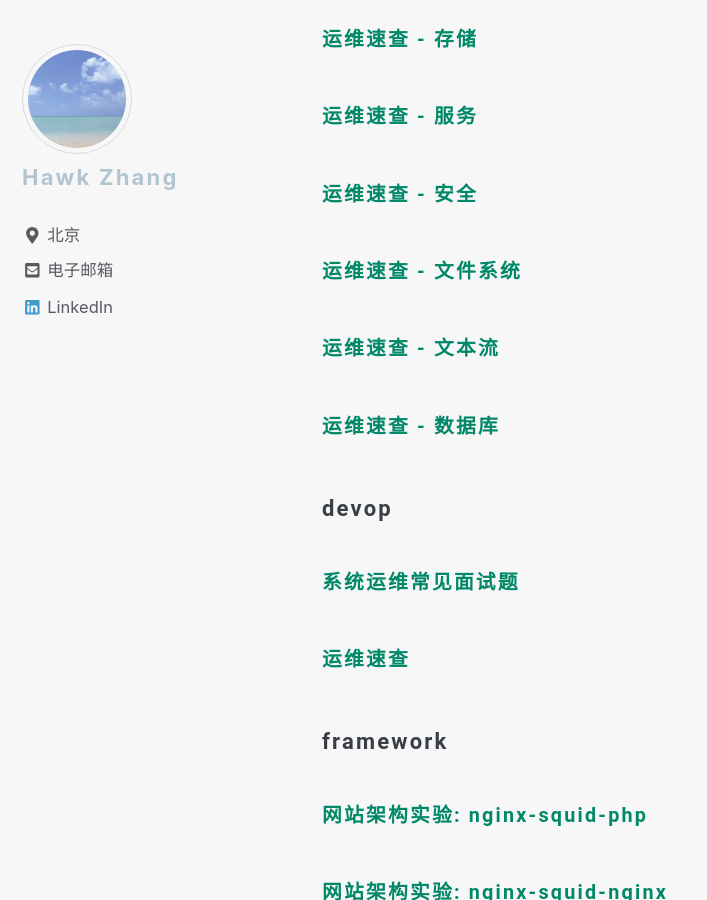
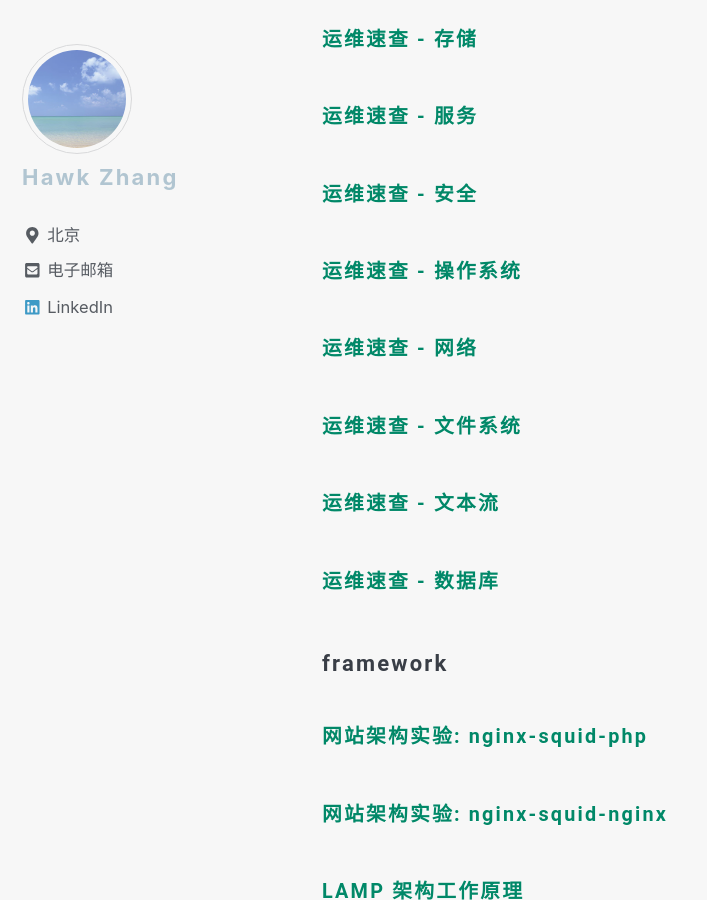
Before and after one commit to narru888/linotes_note, a Jekyll site: the page built from category-archive.html, in a window 1280 px wide and 900 px high, scrolled down 682 px. Shown: the whole window, without its empty margins (0-707 px from the left). Built offline with Jekyll 4.4.1, drawn with Linux system fonts in a browser that asks for light colours; nearby versions of some CDN libraries; a script that is not in the unit is left out.

Commit message:
update on 2018-12-09 15:16:01 CST

```diff
--- a/_posts/cheatsheet/2017-05-01-network.md
+++ b/_posts/cheatsheet/2017-05-01-network.md
@@ -1,10 +1,10 @@
 ---
 toc: true
-toc_label: "运维速查"
+toc_label: "运维速查 - 网络"
 toc_icon: "copy"
-title: "运维速查"
-tags: 运维 排错
-categories: "devop"
+title: "运维速查 - 网络"
+tags: 速查 网络
+categories: "cheatsheet"
 classes: wide
 excerpt: "运维常见问题"
 header:
--- a/_posts/cheatsheet/2017-05-01-os.md
+++ b/_posts/cheatsheet/2017-05-01-os.md
@@ -1,10 +1,10 @@
 ---
 toc: true
-toc_label: "系统运维常见面试题"
+toc_label: "运维速查 - 操作系统"
 toc_icon: "copy"
-title: "系统运维常见面试题"
-tags: 运维 面试题
-categories: "devop"
+title: "运维速查 - 操作系统"
+tags: 速查 操作系统
+categories: "cheatsheet"
 classes: wide
 excerpt: ""
 header:
```
